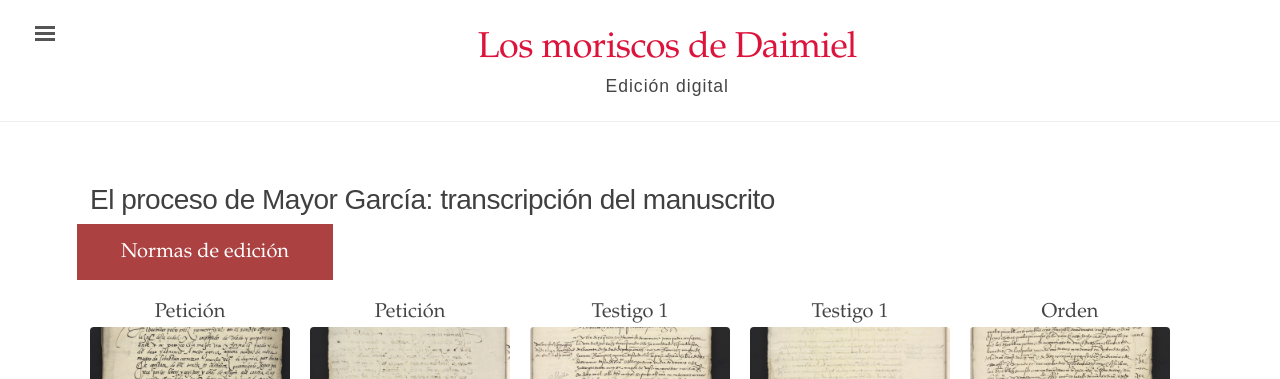
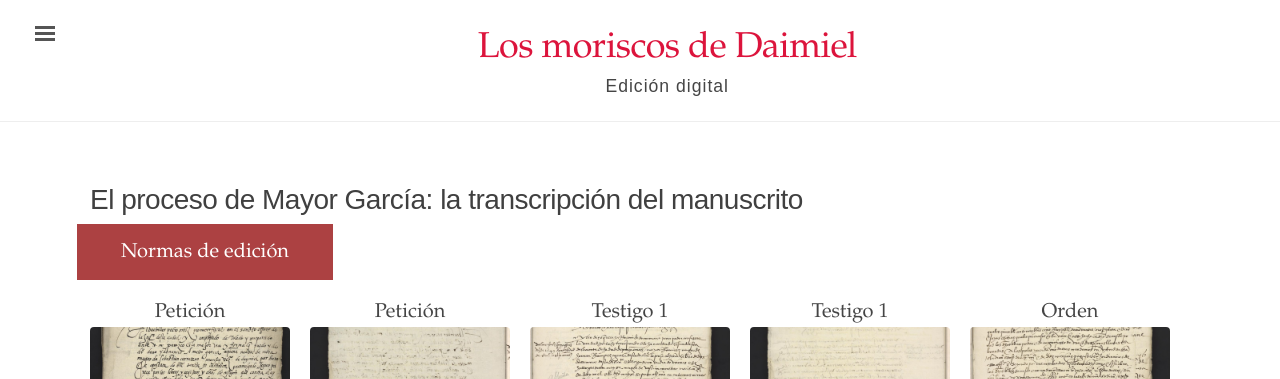
Before and after one commit to digbmc/moriscos-daimel, a Jekyll site: the page built from manuscrito.md, in a window 1280 px wide. Shown: the top 379 px of the page. Built offline with Jekyll 4.4.1, drawn with Linux system fonts in a browser that asks for light colours; some of the changed text lies outside the part shown.

Commit message:
Update manuscrito.md

```diff
--- a/manuscrito.md
+++ b/manuscrito.md
@@ -5,7 +5,7 @@ body_class: wide-page
 hide_title: true
 nav_order: 2
 ---
-<h1 id="titulo" class="manu-titulo">El proceso de Mayor García: transcripción del manuscrito</h1>
+<h1 id="titulo" class="manu-titulo">El proceso de Mayor García: la transcripción del manuscrito</h1>
 
 <div class="manu-boton">
   <a href="{{site.baseurl}}/criterios-transcripcion/">
```
Also changed, not shown: other parts of manuscrito.md (+2 -5 lines).
